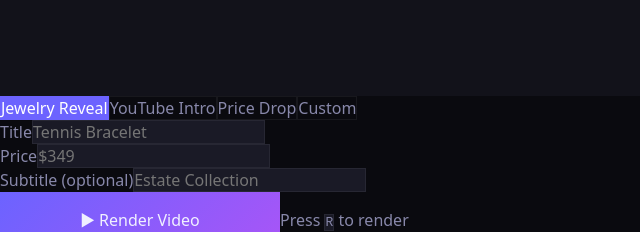
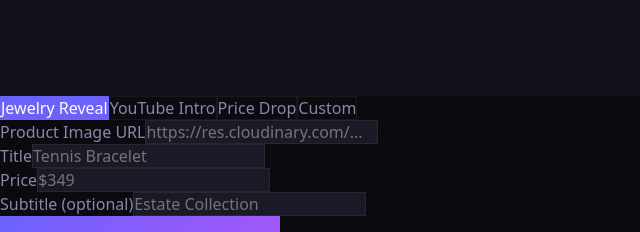
Before and after one commit to Bzcasper/hyperframes-player-src, a Next.js app: page / in a window 1280 px wide. Shown: the part 1140-1372 px from the top of the page, without its empty margins (0-640 px from the left). Built offline with nearby package versions, Linux system fonts and the light colour scheme; no server answers; the database is empty.

Commit message:
fix: Studio GUI status mismatches, missing player import, missing productImageUrl field

```diff
--- a/app/page.tsx
+++ b/app/page.tsx
@@ -1,6 +1,7 @@
 "use client";
 
 import { useEffect, useReducer, useState, useRef, useCallback } from "react";
+import "@hyperframes/player"; // registers <hyperframes-player> custom element
 import type { RenderJob } from "@/lib/job-store";
 
 /* ───────── hyperframes-player web component declaration ───────── */
@@ -72,8 +73,10 @@ const STAGE_MAP: Record<
   capturing: { label: "Capturing frames\u2026", width: 65 },
   encoding: { label: "Encoding MP4\u2026", width: 85 },
   uploading: { label: "Uploading to Blob\u2026", width: 95 },
-  done: { label: "Done", width: 100 },
+  complete: { label: "Done", width: 100 },
   failed: { label: "Failed", width: 100 },
+  assembling: { label: "Assembling\u2026", width: 90 },
+  cancelled: { label: "Cancelled", width: 100 },
 };
 
 function getStageForStatus(status: string): { label: string; width: number } {
@@ -357,6 +360,7 @@ function RenderControls({
   const fields = (() => {
     if (activeTemplate === "jewelry-reveal") {
       return [
+        { key: "productImageUrl", label: "Product Image URL", placeholder: "https://res.cloudinary.com/..." },
         { key: "title", label: "Title", placeholder: "Tennis Bracelet" },
         { key: "price", label: "Price", placeholder: "$349" },
         {
@@ -440,7 +444,7 @@ function RenderControls({
                   onParamChange(f.key, e.currentTarget.value)
                 }
                 placeholder={f.placeholder}
-                className="w-full rounded-md px-3 py-2 text-sm font-mono placeholder-transparent"
+                className="w-full rounded-md px-3 py-2 text-sm font-mono"
                 style={{
                   background: "var(--bg-elevated)",
                   border: "1px solid var(--border)",
@@ -787,7 +791,7 @@ function JobMonitor({
 }
 
 function StatusBadge({ status }: { status: string }): React.ReactElement {
-  const isDone = status === "done";
+  const isDone = status === "complete";
   const isFailed = status === "failed";
   let bg: string;
   let color: string;
```
